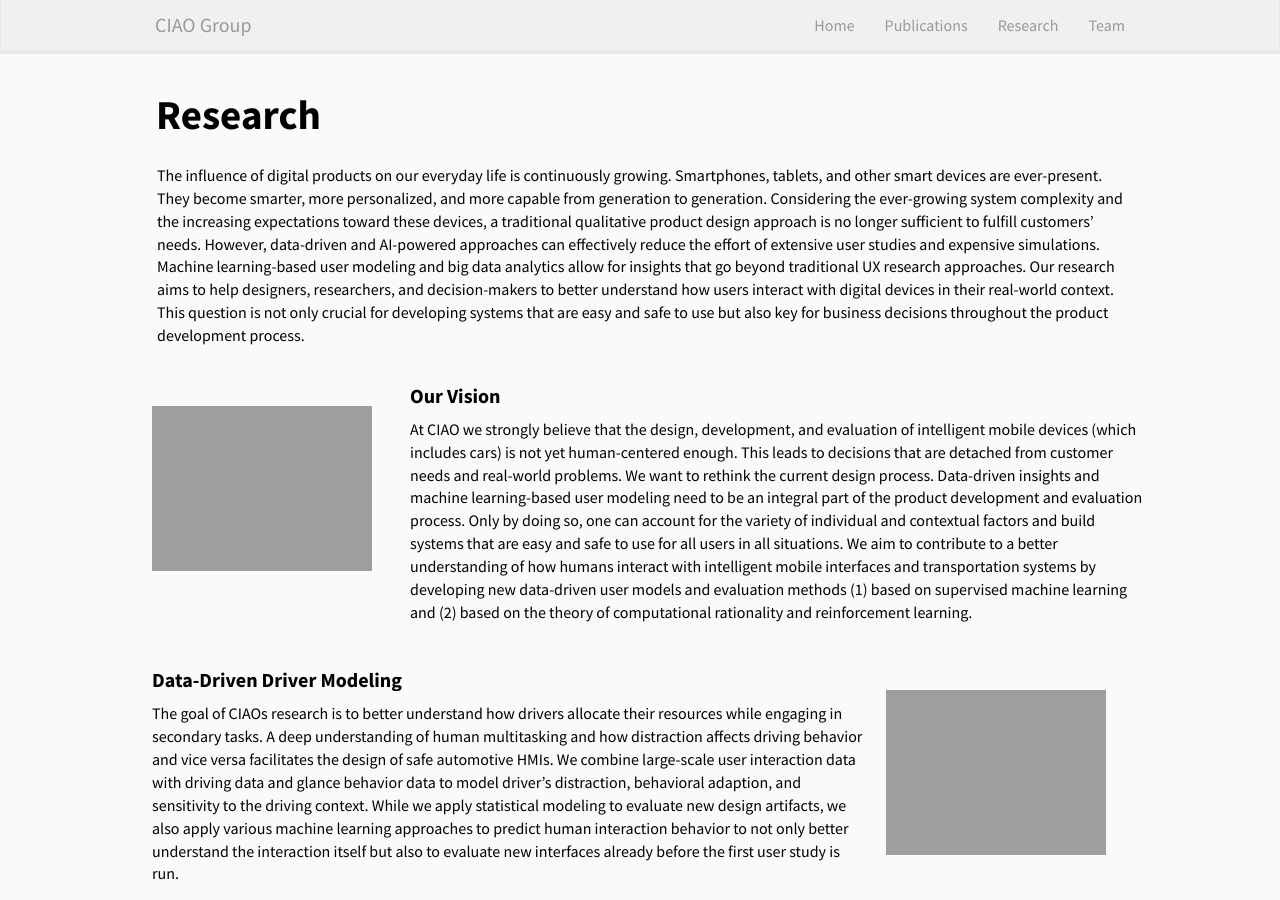
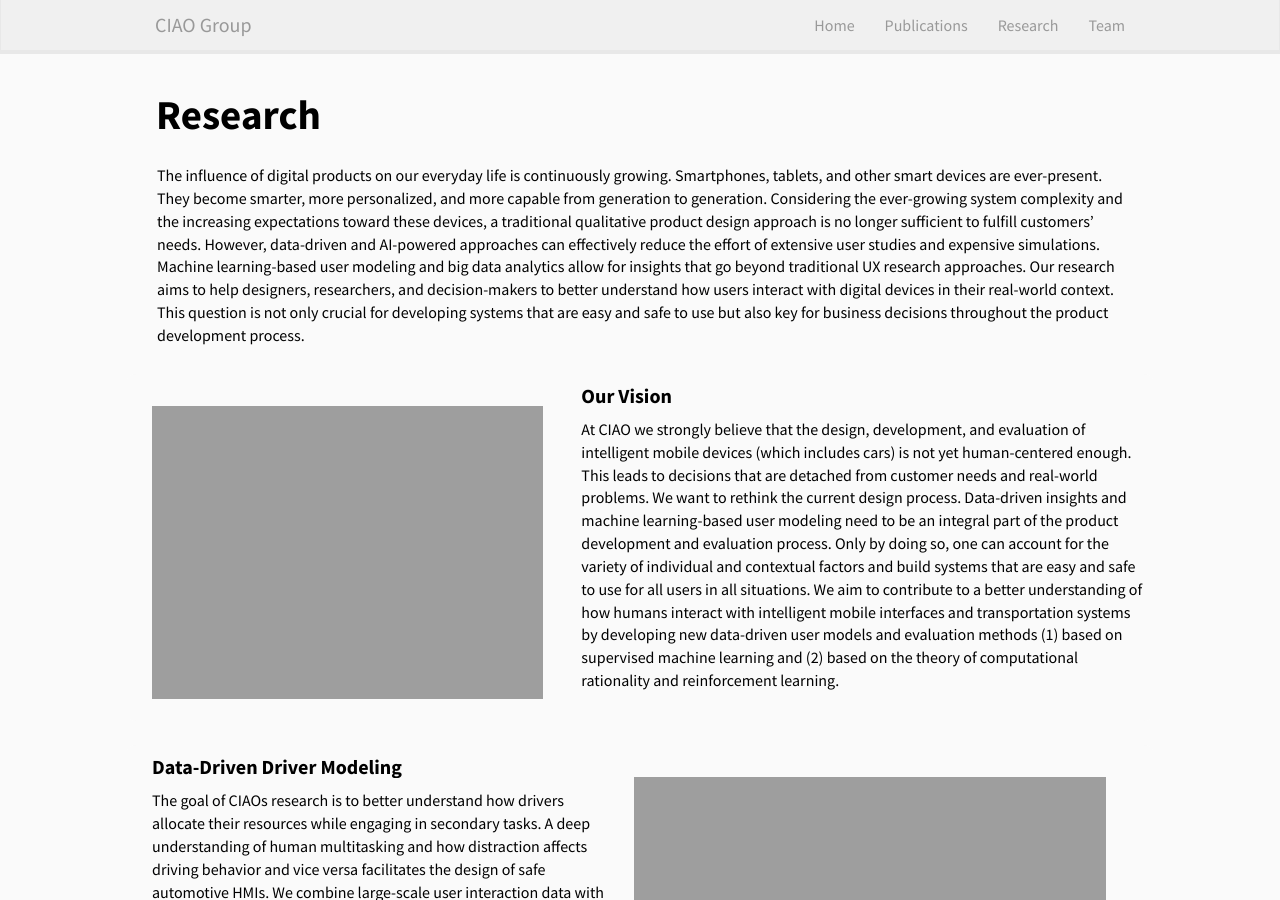
Before and after one commit to ciao-group/ciao-group.github.io, a Jekyll site: the page built from _pages/research.md, in a window 1280 px wide and 900 px high. Built offline with Jekyll 4.4.1, drawn with Linux system fonts in a browser that asks for light colours; nearby versions of some CDN libraries; a style sheet for code colours, icons or effects is not loaded.

Commit message:
feat: Research Pics added

```diff
--- a/_pages/research.md
+++ b/_pages/research.md
@@ -23,19 +23,19 @@
   <p> The influence of digital products on our everyday life is continuously growing. Smartphones, tablets, and other smart devices are ever-present. They become smarter, more personalized, and more capable from generation to generation. Considering the ever-growing system complexity and the increasing expectations toward these devices, a traditional qualitative product design approach is no longer sufficient to fulfill customers’ needs. However, data-driven and AI-powered approaches can effectively reduce the effort of extensive user studies and expensive simulations. Machine learning-based user modeling and big data analytics allow for insights that go beyond traditional UX research approaches. Our research aims to help designers, researchers, and decision-makers to better understand how users interact with digital devices in their real-world context. This question is not only crucial for developing systems that are easy and safe to use but also key for business decisions throughout the product development process. </p>
 
 <div class="rowl1">
-  <img src="{{ site.url }}{{ site.baseurl }}/images/teampic/PLACEHOLDER-4.png" class="img-responsive" width="25%" style=" float: left; border-radius:7px" />
+  <img src="{{ site.url }}{{ site.baseurl }}/images/respic/Vision.jpeg" class="img-responsive" width="42%" style=" float: left; border-radius:7px" />
   <h4 style="overflow: hidden"> Our Vision </h4>
   <p style="overflow: hidden"> At CIAO we strongly believe that the design, development, and evaluation of intelligent mobile devices (which includes cars) is not yet human-centered enough. This leads to decisions that are detached from customer needs and real-world problems. We want to rethink the current design process. Data-driven insights and machine learning-based user modeling need to be an integral part of the product development and evaluation process. Only by doing so, one can account for the variety of individual and contextual factors and build systems that are easy and safe to use for all users in all situations. We aim to contribute to a better understanding of how humans interact with intelligent mobile interfaces and transportation systems by developing new data-driven user models and evaluation methods (1) based on supervised machine learning and (2) based on the theory of computational rationality and reinforcement learning. </p>
 </div>
 
 <div class="rowl1">
-  <img src="{{ site.url }}{{ site.baseurl }}/images/teampic/PLACEHOLDER-4.png" class="img-responsive" width="25%" style=" float: right; border-radius:7px" />
+  <img src="{{ site.url }}{{ site.baseurl }}/images/respic/DataDriven.png" class="img-responsive" width="50%" style=" float: right; border-radius:7px" />
   <h4 style="overflow: hidden; padding: 0px 16px"> Data-Driven Driver Modeling </h4>
   <p style="padding: 0px 16px"> The goal of CIAOs research is to better understand how drivers allocate their resources while engaging in secondary tasks. A deep understanding of human multitasking and how distraction affects driving behavior and vice versa facilitates the design of safe automotive HMIs. We combine large-scale user interaction data with driving data and glance behavior data to model driver's distraction, behavioral adaption, and sensitivity to the driving context. While we apply statistical modeling to evaluate new design artifacts, we also apply various machine learning approaches to predict human interaction behavior to not only better understand the interaction itself but also to evaluate new interfaces already before the first user study is run. </p>
 </div>
 
 <div class="rowl1">
-  <img src="{{ site.url }}{{ site.baseurl }}/images/teampic/PLACEHOLDER-4.png" class="img-responsive" width="25%" style=" float: left; border-radius:7px" />
+  <img src="{{ site.url }}{{ site.baseurl }}/images/respic/CompRational.jpg" class="img-responsive" width="50%" style=" float: left; border-radius:7px" />
   <h4 style="overflow: hidden"> Computationally Rational User Models </h4>
   <p style="overflow: hidden"> Computationally rational theories assume that users choose their behavior to maximize their expected utility, given their bounds. Applied to human-computer interaction, users interact with technology so that they can achieve an optimal outcome given their internal (e.g., cognition or perception) and external (e.g., environment or design of a tool) bounds. Thus, users adapt their behavioral policies or strategies to maximize their utility. These policies can be approximated via reinforcement learning, yielding verifiable predictions of user interaction behavior. Although machine learning is used to learn behavioral policies and make predictions, the formulated bounds (e.g., perceptual or motor constraints) limit the space of computable interaction strategies of the agent so that the interactions represent realistic human behavior. </p>
 </div>
```
Also changed, not shown: images/respic/CompRational.jpg (added), 7 other files.
